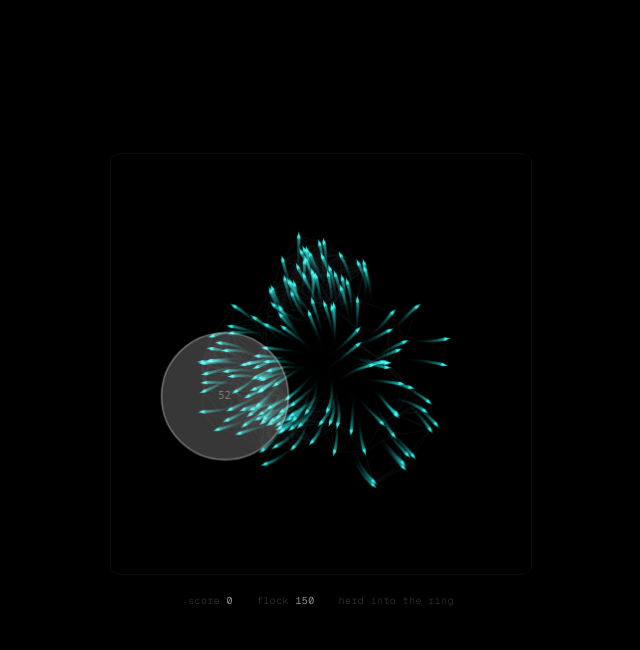
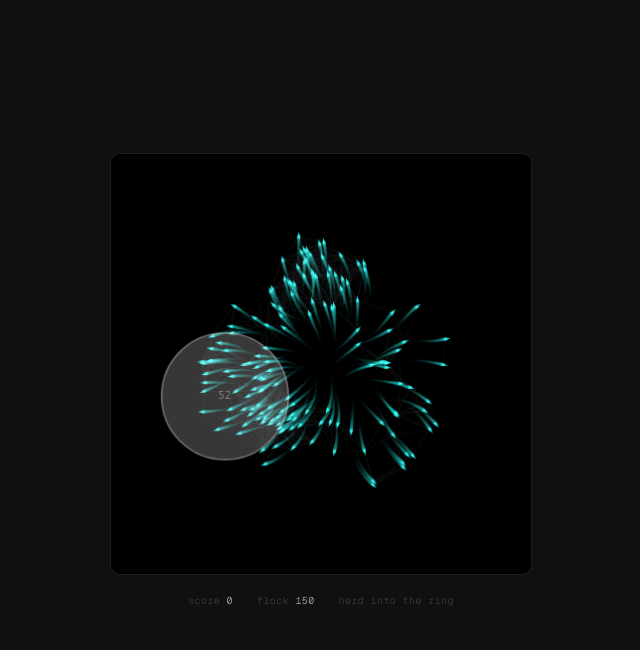
Before and after one commit to mattjss/flock, a plain HTML site: page index.html in a window 1280 px wide. Shown: the whole page, without its empty margins (319-959 px from the left). Drawn offline with nearby package versions, Linux system fonts and the light colour scheme; no server answers; animation ran at ten frames a second.

Commit message:
chore: update background color to #101010

```diff
--- a/index.html
+++ b/index.html
@@ -13,7 +13,7 @@
     @media (max-width: 480px)  { :root { --sz: 322px; } }
     *, *::before, *::after { box-sizing: border-box; margin: 0; padding: 0; }
     html, body {
-      width: 100%; height: 100%; background: #000;
+      width: 100%; height: 100%; background: #101010;
       display: flex; align-items: center; justify-content: center;
       overflow: hidden; font-family: 'Geist Mono', monospace; cursor: none;
     }
```
